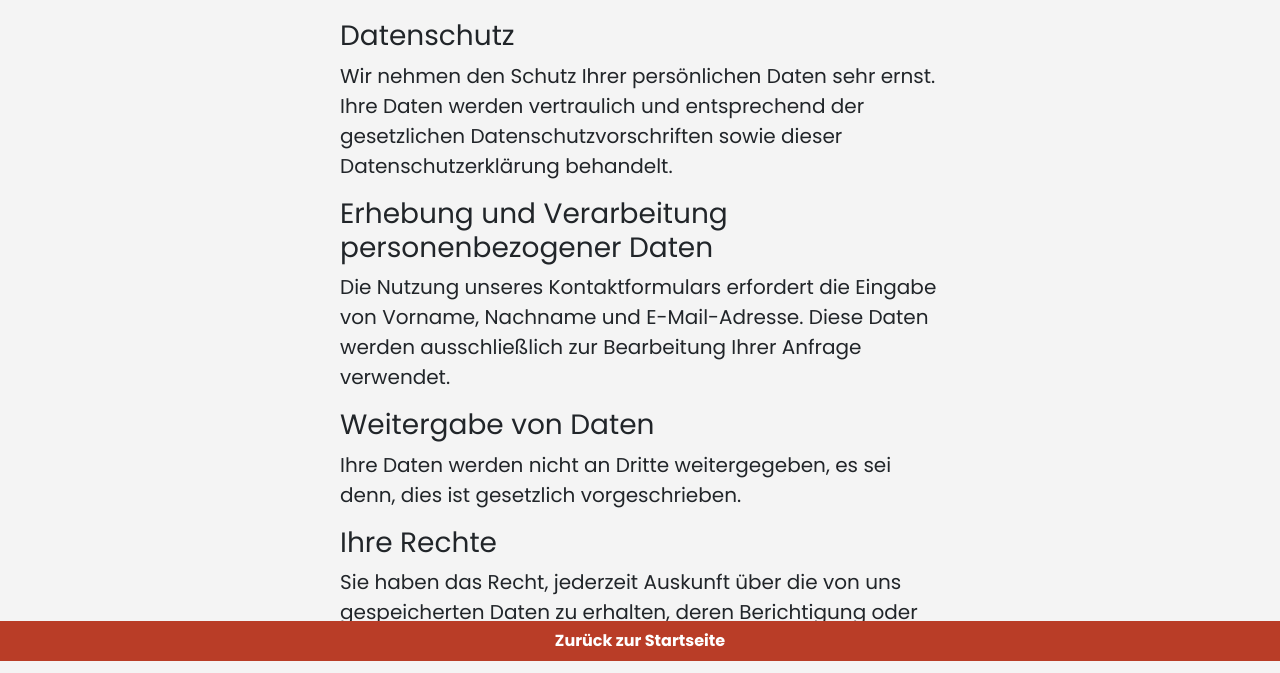
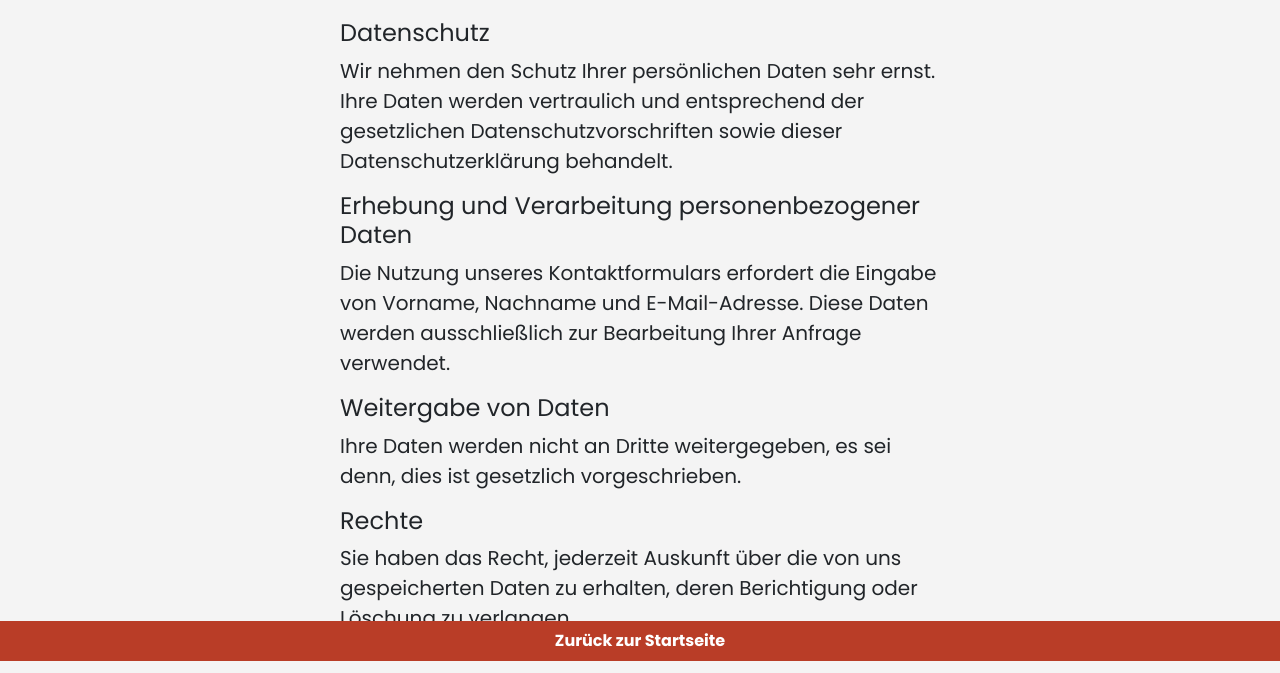
Before and after one commit to nocheinAndi/alte-feuerwache-laer, a plain HTML site: page datenschutz.html in a window 1280 px wide. Shown: the part 139-812 px from the top of the page. Drawn offline with nearby package versions, Linux system fonts and the light colour scheme.

Commit message:
small improvements

```diff
--- a/datenschutz.html
+++ b/datenschutz.html
@@ -15,19 +15,19 @@
     <main class="container mt-5 pt-5 d-flex flex-column align-items-center">
         <div class="text-start" style="max-width: 600px;">
             <h2 class="mb-4">Datenschutzerklärung</h2>
-            <h3>Datenschutz</h3>
+            <h4>Datenschutz</h3>
             <p>
                 Wir nehmen den Schutz Ihrer persönlichen Daten sehr ernst. Ihre Daten werden vertraulich und entsprechend der gesetzlichen Datenschutzvorschriften sowie dieser Datenschutzerklärung behandelt.
             </p>
-            <h3>Erhebung und Verarbeitung personenbezogener Daten</h3>
+            <h4>Erhebung und Verarbeitung personenbezogener Daten</h3>
             <p>
                 Die Nutzung unseres Kontaktformulars erfordert die Eingabe von Vorname, Nachname und E-Mail-Adresse. Diese Daten werden ausschließlich zur Bearbeitung Ihrer Anfrage verwendet.
             </p>
-            <h3>Weitergabe von Daten</h3>
+            <h4>Weitergabe von Daten</h3>
             <p>
                 Ihre Daten werden nicht an Dritte weitergegeben, es sei denn, dies ist gesetzlich vorgeschrieben.
             </p>
-            <h3>Ihre Rechte</h3>
+            <h4>Rechte</h3>
             <p>
                 Sie haben das Recht, jederzeit Auskunft über die von uns gespeicherten Daten zu erhalten, deren Berichtigung oder Löschung zu verlangen.
             </p>
```
Also changed, not shown: contact.html (+1 -1 lines), impressum.html (+1 -0 lines).
